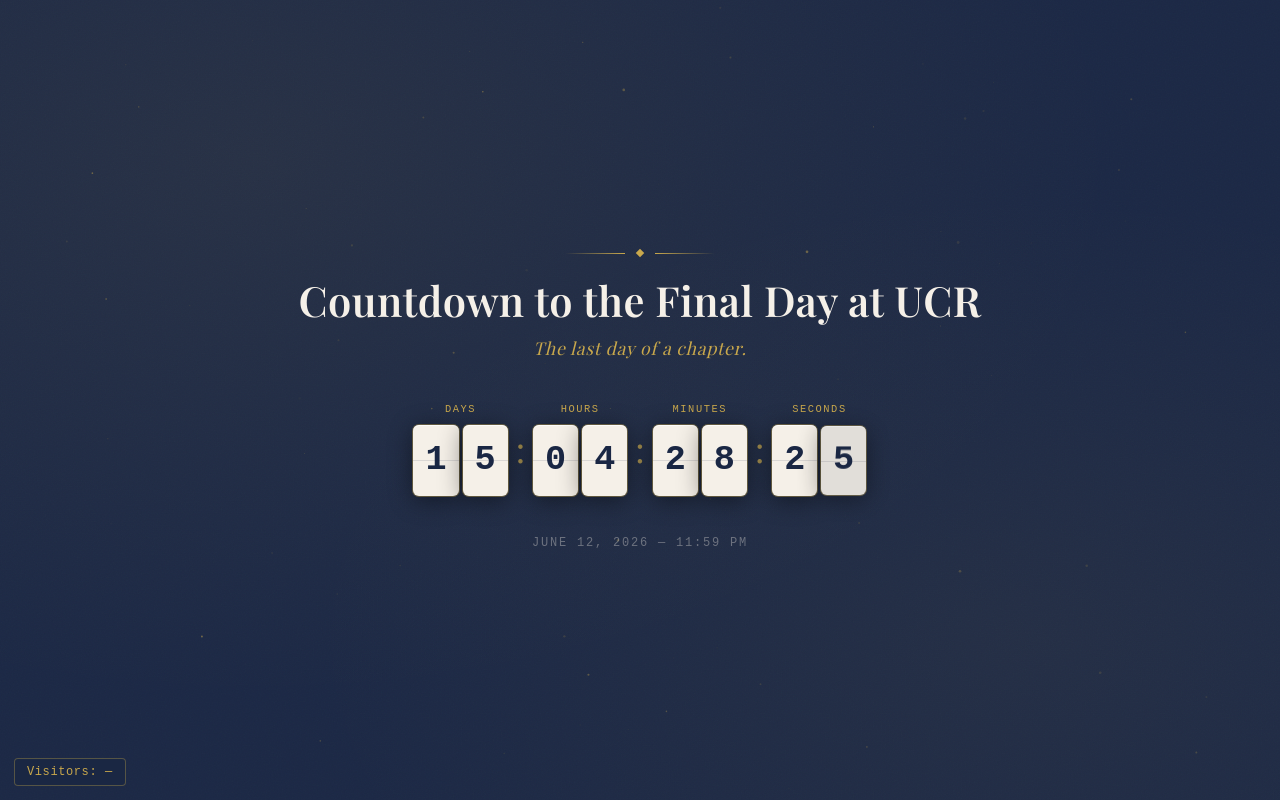
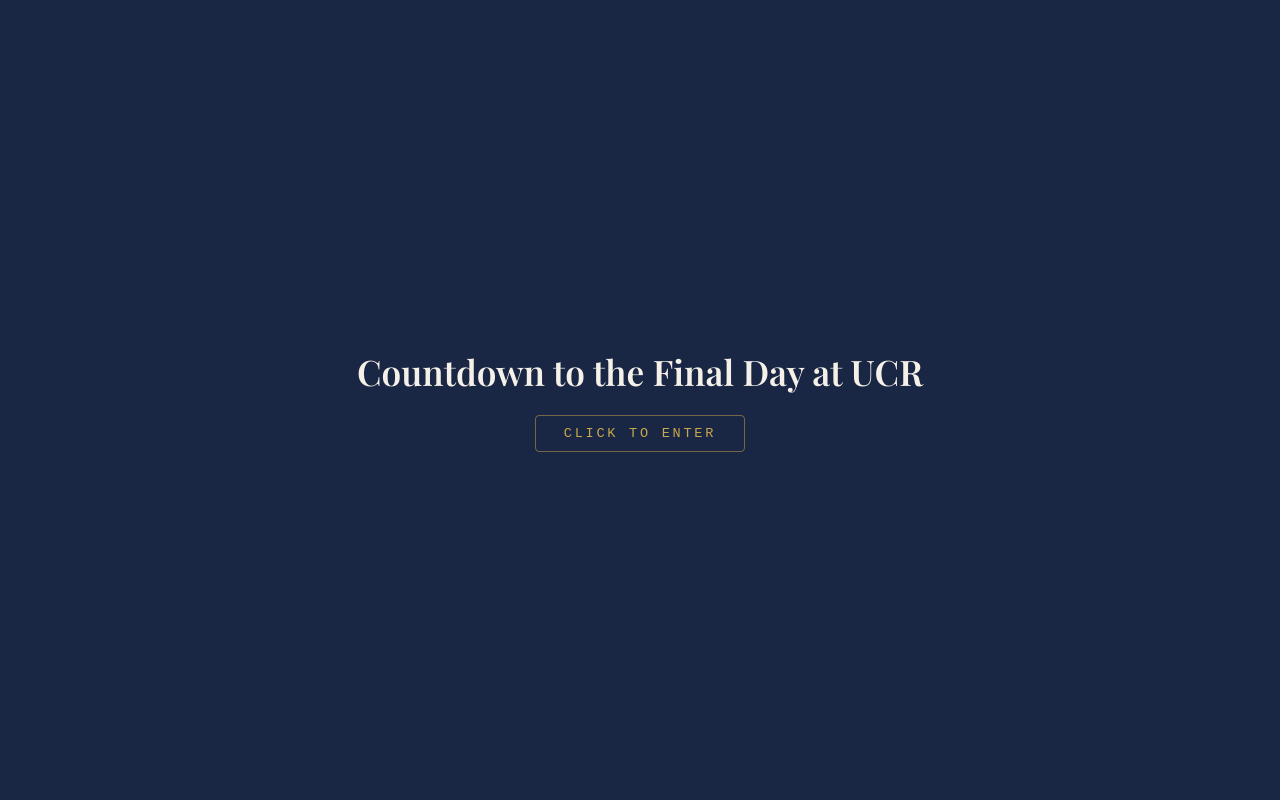
Before and after one commit to CodingGenius0001/ucr-countdown, a website: page index.html in a window 1280 px wide. Drawn offline with nearby package versions, Linux system fonts and the light colour scheme; no server answers; a web font is replaced by a local one.

Commit message:
Music: intro overlay click-to-enter guarantees user gesture for autoplay

```diff
--- a/index.html
+++ b/index.html
@@ -202,24 +202,38 @@
       letter-spacing: 0.05em;
     }
 
-    /* Music play hint (shown if autoplay is blocked) */
-    #play-hint {
-      display: none;
-      position: fixed; bottom: 14px; right: 14px;
+    /* Intro overlay */
+    #intro {
+      position: fixed; inset: 0; z-index: 9999;
+      background: var(--navy);
+      display: flex; flex-direction: column;
+      justify-content: center; align-items: center; gap: 20px;
+      cursor: pointer;
+      transition: opacity 0.8s ease;
+    }
+    #intro.fade-out { opacity: 0; pointer-events: none; }
+    #intro h2 {
+      font-family: 'Playfair Display', Georgia, serif;
+      font-size: clamp(1.4em, 4vw, 2.2em);
+      color: var(--cream);
+      text-align: center;
+      padding: 0 20px;
+    }
+    #intro .enter-btn {
       font-family: 'Courier New', Courier, monospace;
-      font-size: 0.75em;
-      background: rgba(26,39,68,0.85);
+      font-size: 0.85em;
       color: var(--gold);
-      padding: 6px 12px;
-      border: 1px solid rgba(201,168,76,0.35);
+      border: 1px solid rgba(201,168,76,0.5);
+      padding: 10px 28px;
       border-radius: 4px;
-      z-index: 1000;
-      backdrop-filter: blur(8px);
-      letter-spacing: 0.05em;
-      cursor: pointer;
-      transition: background 0.2s;
+      letter-spacing: 0.2em;
+      text-transform: uppercase;
+      animation: pulse 2s ease-in-out infinite;
     }
-    #play-hint:hover { background: rgba(36,50,96,0.95); }
+    @keyframes pulse {
+      0%, 100% { opacity: 0.6; }
+      50%       { opacity: 1; }
+    }
 
     /* Ended state */
     .ended-msg {
@@ -238,7 +252,11 @@
 <body>
 
   <audio id="bg-music" src="music.mp3" preload="auto" loop></audio>
-  <button id="play-hint" onclick="fadeIn()">♪ Play music</button>
+
+  <div id="intro" onclick="enterSite()">
+    <h2>Countdown to the Final Day at UCR</h2>
+    <div class="enter-btn">Click to enter</div>
+  </div>
 
   <canvas class="stars" id="stars"></canvas>
 
@@ -384,38 +402,22 @@
       requestAnimationFrame(tick);
     })();
 
-    // Music — starts muted at 1:30 (browsers allow muted autoplay),
-    // then fades in on first user interaction
-    const audio = document.getElementById('bg-music');
-    let unmuted = false;
-
-    function fadeIn() {
-      if (unmuted) return;
-      unmuted = true;
-      audio.muted = false;
-      document.getElementById('play-hint').style.display = 'none';
-      const start = performance.now();
-      (function fade(now) {
-        audio.volume = Math.min((now - start) / 1000, 1);
-        if (audio.volume < 1) requestAnimationFrame(fade);
-      })(performance.now());
-    }
-
-    window.addEventListener('load', () => {
+    // Music — starts on click of intro overlay (guaranteed user gesture)
+    function enterSite() {
+      const intro = document.getElementById('intro');
+      const audio = document.getElementById('bg-music');
+      intro.classList.add('fade-out');
+      setTimeout(() => intro.remove(), 800);
       audio.currentTime = 90;
       audio.volume = 0;
-      audio.muted = true;
       audio.play().then(() => {
-        ['click', 'touchstart', 'keydown', 'scroll', 'mousemove'].forEach(e =>
-          document.addEventListener(e, fadeIn, { once: true })
-        );
-        setTimeout(() => {
-          if (!unmuted) document.getElementById('play-hint').style.display = 'block';
-        }, 3000);
-      }).catch(() => {
-        document.getElementById('play-hint').style.display = 'block';
-      });
-    });
+        const start = performance.now();
+        (function fade(now) {
+          audio.volume = Math.min((now - start) / 1000, 1);
+          if (audio.volume < 1) requestAnimationFrame(fade);
+        })(performance.now());
+      }).catch(() => {});
+    }
 
     // Visitor counter — only increments once per browser via localStorage
     async function updateVisitorCount(){
```
